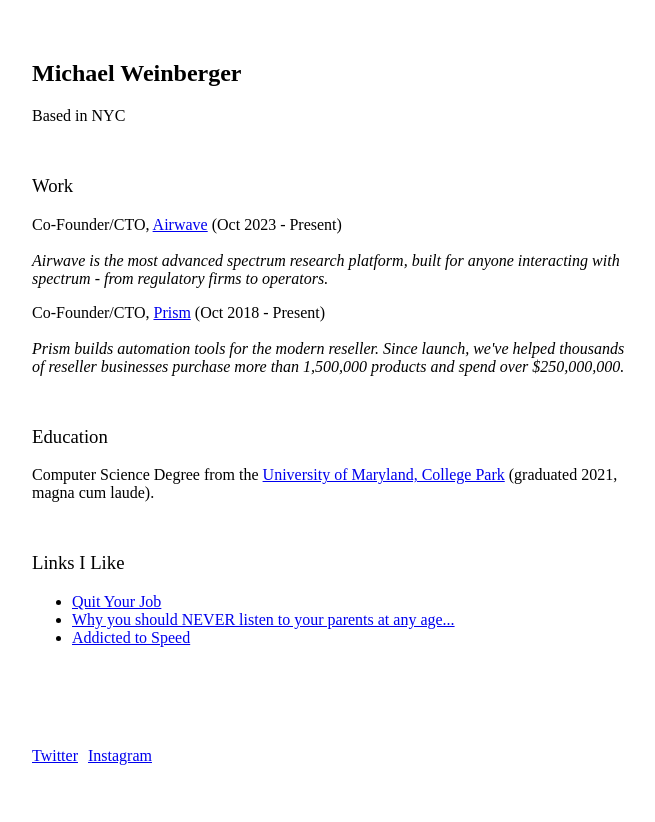
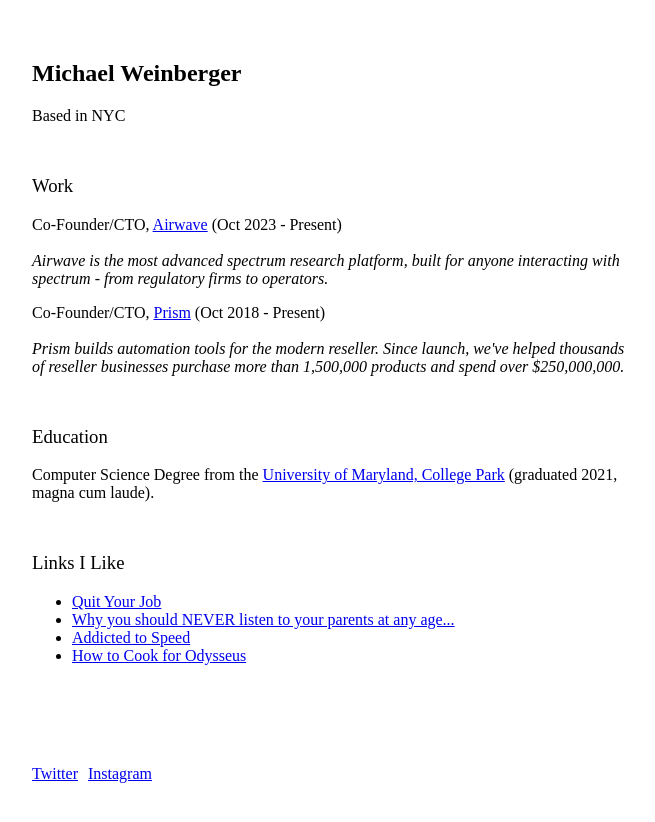
Before and after one commit to mwein99/mwein99.github.io, a plain HTML site: page index.html in a window 1280 px wide. Shown: the whole page, without its empty margins (8-663 px from the left). Drawn offline with Linux system fonts and the light colour scheme.

Commit message:
Htc for od

```diff
--- a/index.html
+++ b/index.html
@@ -68,6 +68,13 @@
               >Addicted to Speed</a
             >
           </li>
+          <li>
+            <a
+              href="https://map.simonsarris.com/p/how-to-cook-for-odysseus"
+              target="_blank"
+              >How to Cook for Odysseus</a
+            >
+          </li>
         </ul>
       </div>
       <div id="contact" class="section" style="margin-top: 100px">
```
